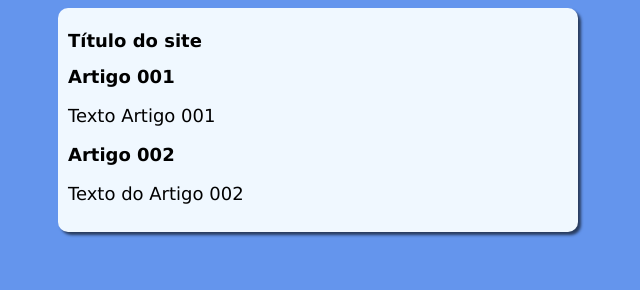
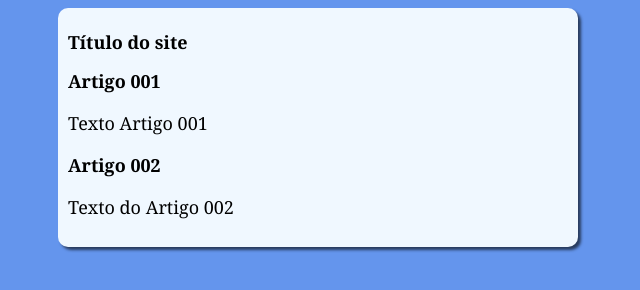
Before and after one commit to natiele-oli/projeto-site, a plain HTML site: page index.html in a window 1280 px wide. Shown: the whole page, without its empty margins (322-962 px from the left). Drawn offline with Linux system fonts and the light colour scheme.

Commit message:
mudei a fonte

```diff
--- a/style.css
+++ b/style.css
@@ -3,7 +3,7 @@ body{
 
 }
 *{
-    font-family: 'Lucida Sans', 'Lucida Sans Regular', 'Lucida Grande', 'Lucida Sans Unicode', Verdana, sans-serif;
+    font-family: Cambria, Cochin, Georgia, Times, 'Times New Roman', serif;
     font-size: 18px;
 }
 main{
```
